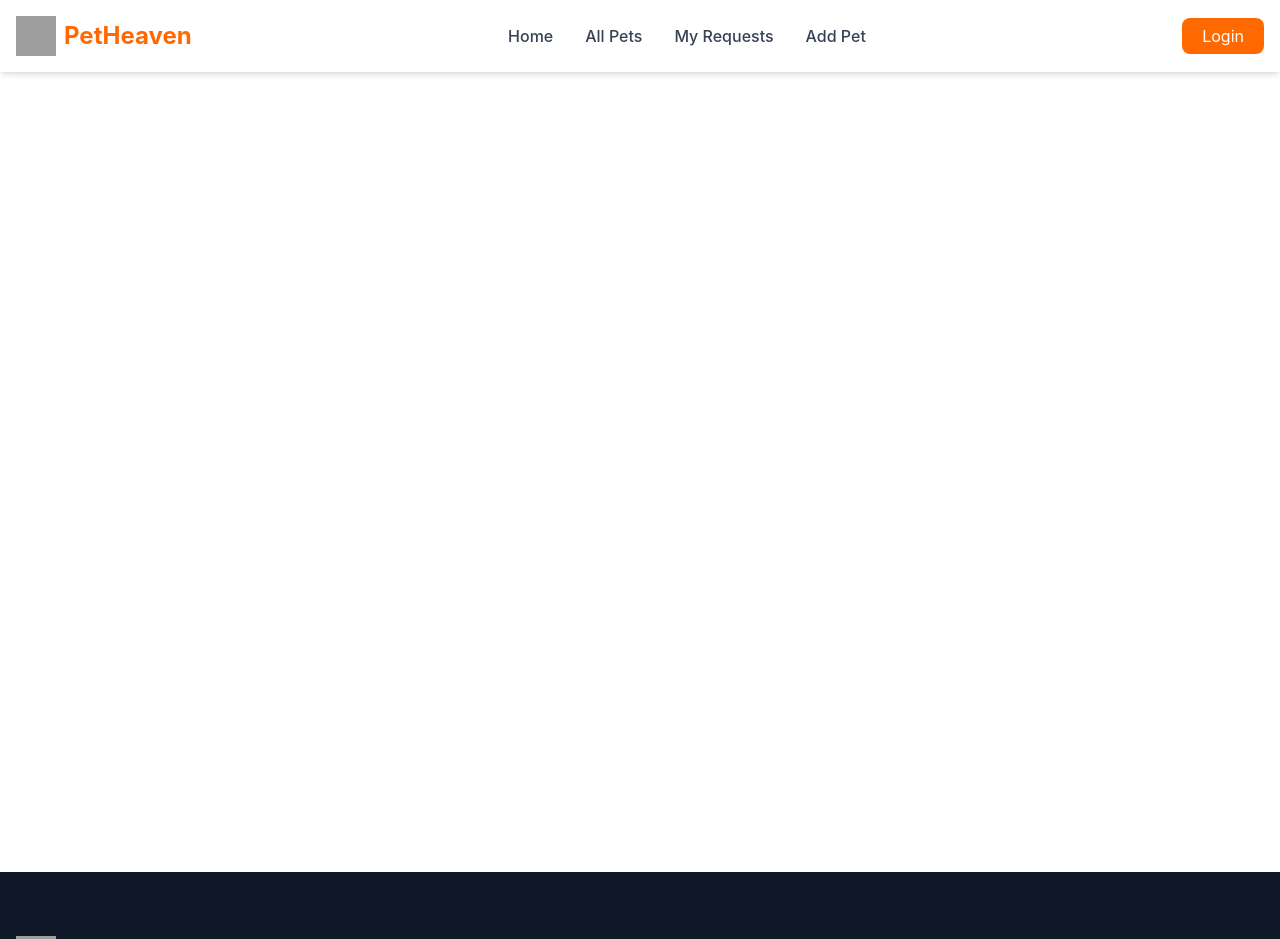
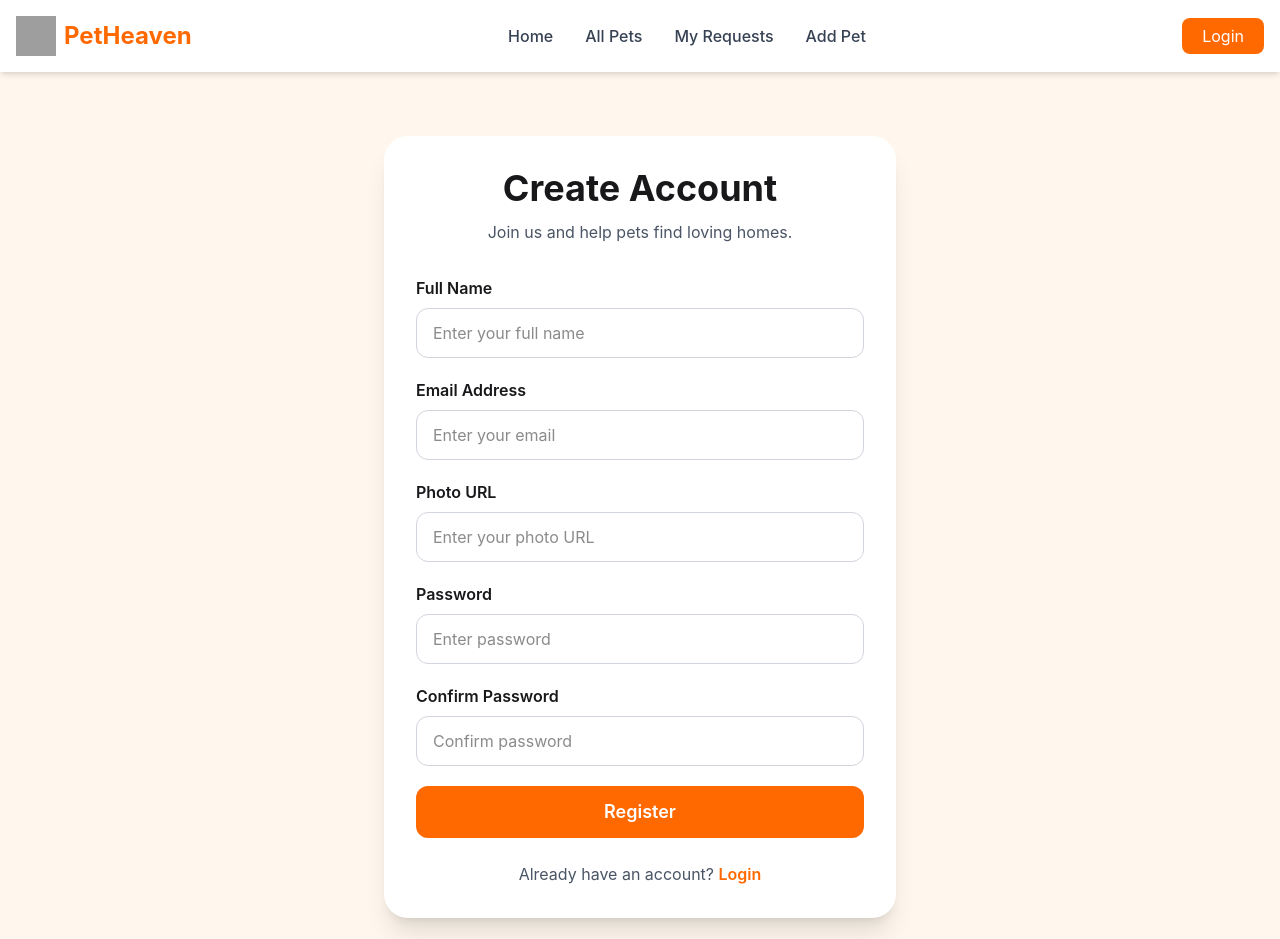
Before and after one commit to mdrifat107590/paw-heaven-front-end-a9, a React (Vite) app: page /register in a window 1280 px wide. Shown: the top 939 px of the page. Built offline with nearby package versions, Linux system fonts and the light colour scheme; grey boxes are pictures that could not be loaded.

Commit message:
Designed Register page

```diff
--- a/src/Pages/Register.jsx
+++ b/src/Pages/Register.jsx
@@ -1,11 +1,94 @@
-
+import { Link } from "react-router-dom";
 
 const Register = () => {
-    return (
-        <div>
+  return (
+    <div className="min-h-screen bg-orange-50 flex justify-center items-center px-4 py-16">
+      <div className="w-full max-w-lg bg-white rounded-3xl shadow-xl p-8">
+        <div className="text-center mb-8">
+          <h1 className="text-4xl font-bold mb-3">
+            Create Account
+          </h1>
+          <p className="text-gray-600">
+            Join us and help pets find loving homes.
+          </p>
+        </div>
 
-        </div>
-    );
+        <form className="space-y-5">
+          <div>
+            <label className="block mb-2 font-semibold">
+              Full Name
+            </label>
+            <input
+              type="text"
+              placeholder="Enter your full name"
+              className="w-full border border-gray-300 rounded-xl px-4 py-3 outline-none focus:border-orange-500"
+            />
+          </div>
+
+          <div>
+            <label className="block mb-2 font-semibold">
+              Email Address
+            </label>
+            <input
+              type="email"
+              placeholder="Enter your email"
+              className="w-full border border-gray-300 rounded-xl px-4 py-3 outline-none focus:border-orange-500"
+            />
+          </div>
+
+          <div>
+            <label className="block mb-2 font-semibold">
+              Photo URL
+            </label>
+            <input
+              type="text"
+              placeholder="Enter your photo URL"
+              className="w-full border border-gray-300 rounded-xl px-4 py-3 outline-none focus:border-orange-500"
+            />
+          </div>
+
+          <div>
+            <label className="block mb-2 font-semibold">
+              Password
+            </label>
+            <input
+              type="password"
+              placeholder="Enter password"
+              className="w-full border border-gray-300 rounded-xl px-4 py-3 outline-none focus:border-orange-500"
+            />
+          </div>
+
+          <div>
+            <label className="block mb-2 font-semibold">
+              Confirm Password
+            </label>
+            <input
+              type="password"
+              placeholder="Confirm password"
+              className="w-full border border-gray-300 rounded-xl px-4 py-3 outline-none focus:border-orange-500"
+            />
+          </div>
+
+          <button
+            type="submit"
+            className="w-full bg-orange-500 hover:bg-orange-600 text-white py-3 rounded-xl text-lg font-semibold transition"
+          >
+            Register
+          </button>
+        </form>
+
+        <p className="text-center mt-6 text-gray-600">
+          Already have an account?{" "}
+          <Link
+            to="/login"
+            className="text-orange-500 font-semibold hover:underline"
+          >
+            Login
+          </Link>
+        </p>
+      </div>
+    </div>
+  );
 };
 
 export default Register;
```
